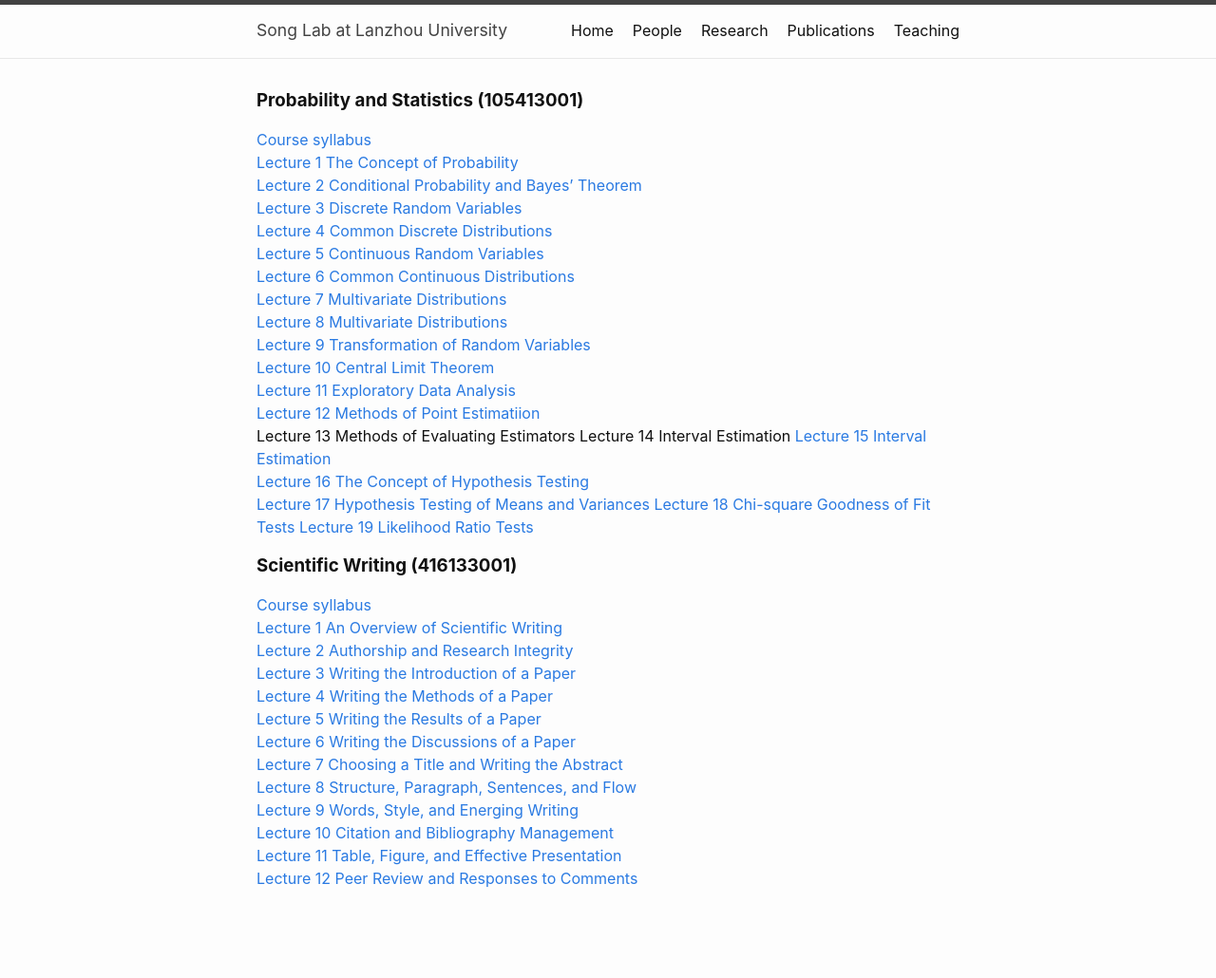
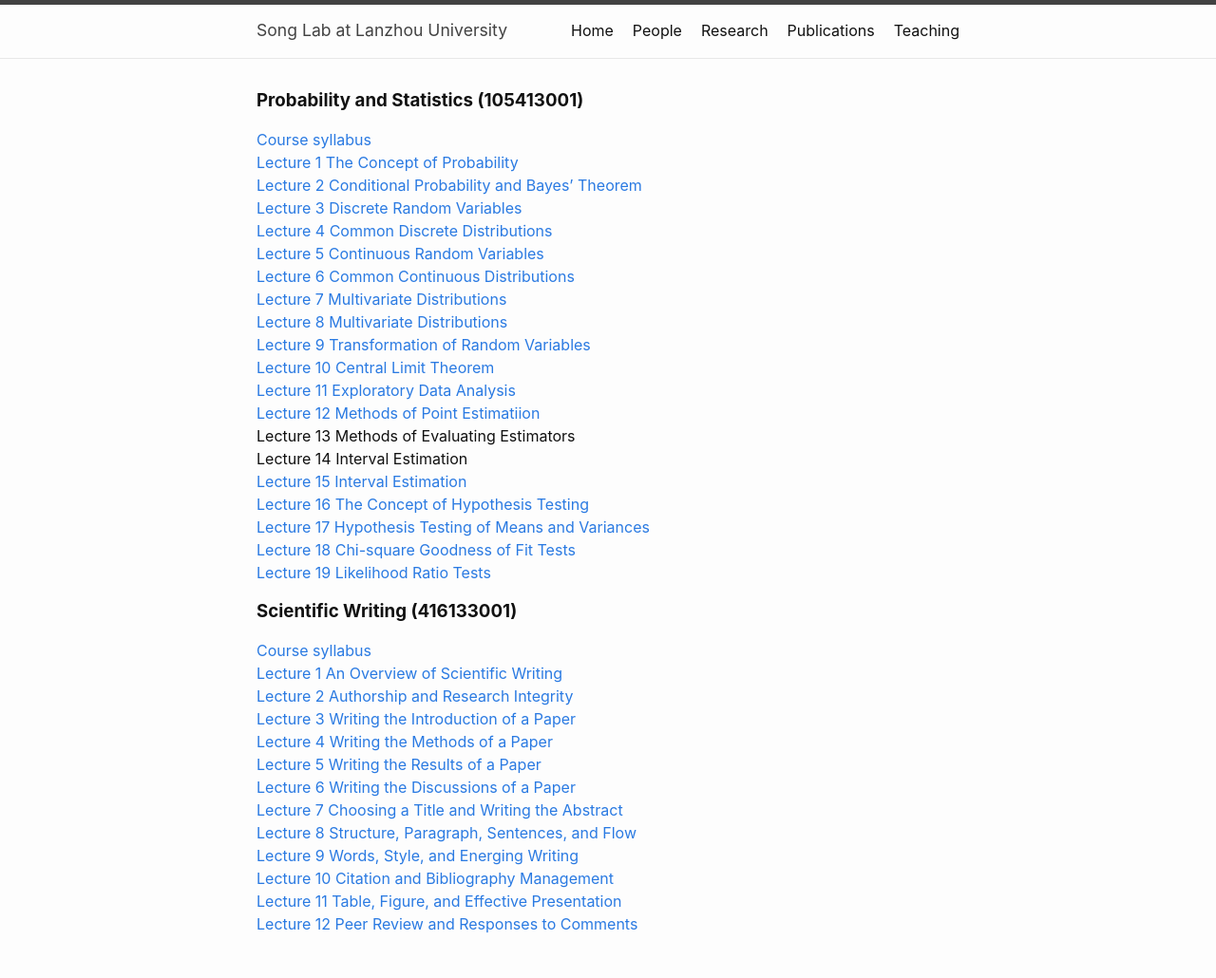
Before and after one commit to chaosonglab/chaosonglab.github.io, a Jekyll site: the page built from teaching.md, in a window 1280 px wide. Shown: the whole page at 95% size. Built offline with Jekyll 4.4.1, drawn with Linux system fonts in a browser that asks for light colours; before the commit the page ends 982 px from its top, so only the background shows below that.

```diff
--- a/teaching.md
+++ b/teaching.md
@@ -19,12 +19,12 @@ permalink: /teaching/
 [Lecture 10 Central Limit Theorem](files/course_materials/statistics/lecture10_clt.pdf) \
 [Lecture 11 Exploratory Data Analysis](files/course_materials/statistics/lecture11_descriptive.pdf) \
 [Lecture 12 Methods of Point Estimatiion](files/course_materials/statistics/lecture12_estimation.pdf) \
-Lecture 13 Methods of Evaluating Estimators
-Lecture 14 Interval Estimation
+Lecture 13 Methods of Evaluating Estimators \
+Lecture 14 Interval Estimation \
 [Lecture 15 Interval Estimation](files/course_materials/statistics/lecture15_interval.pdf) \
 [Lecture 16 The Concept of Hypothesis Testing](files/course_materials/statistics/lecture16_hypothesis.pdf) \
-[Lecture 17 Hypothesis Testing of Means and Variances](files/course_materials/statistics/lecture17_testmean.pdf)
-[Lecture 18 Chi-square Goodness of Fit Tests](files/course_materials/statistics/lecture18_chisquare.pdf)
+[Lecture 17 Hypothesis Testing of Means and Variances](files/course_materials/statistics/lecture17_testmean.pdf) \
+[Lecture 18 Chi-square Goodness of Fit Tests](files/course_materials/statistics/lecture18_chisquare.pdf) \
 [Lecture 19 Likelihood Ratio Tests](files/course_materials/statistics/lecture19_LRT.pdf)
 
 
```
